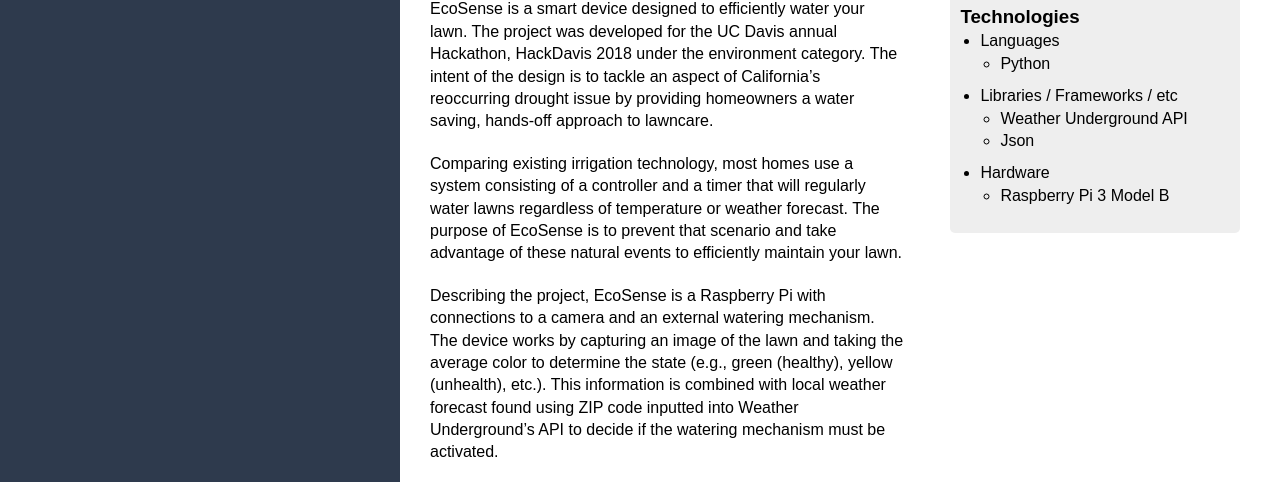
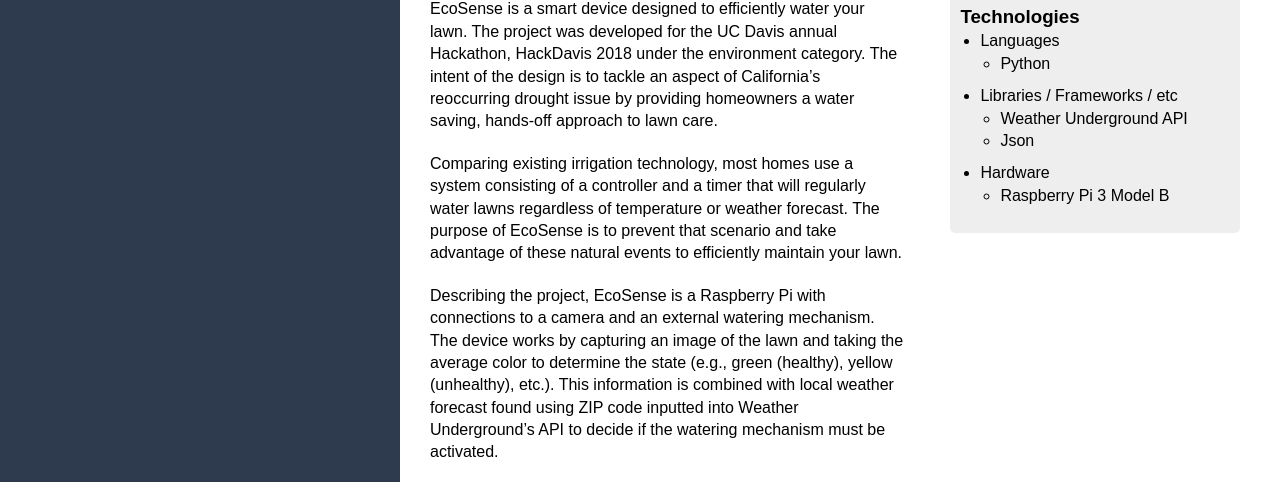
Before and after one commit to AHueya/ahueya.github.io, a Jekyll site: the page built from content/_projects/EcoSense.md, in a window 1280 px wide. Shown: the part 468-950 px from the top of the page. Built offline with Jekyll 4.4.1, drawn with Linux system fonts in a browser that asks for light colours; nearby versions of some CDN libraries.

Commit message:
Update EcoSense.md

```diff
--- a/content/_projects/EcoSense.md
+++ b/content/_projects/EcoSense.md
@@ -25,7 +25,7 @@
 
 EcoSense is a smart device designed to efficiently water your lawn. The project was developed for the UC Davis annual
 Hackathon, HackDavis 2018 under the environment category. The intent of the design is to tackle an aspect of California’s
-reoccurring drought issue by providing homeowners a water saving, hands-off approach to lawncare.
+reoccurring drought issue by providing homeowners a water saving, hands-off approach to lawn care.
 
 Comparing existing irrigation technology, most homes use a system consisting of a controller and a timer that will
 regularly water lawns regardless of temperature or weather forecast. The purpose of EcoSense is to prevent that scenario
@@ -33,7 +33,7 @@
 
 Describing the project, EcoSense is a Raspberry Pi with connections to a camera and an external watering mechanism. The
 device works by capturing an image of the lawn and taking the average color to determine the state (e.g., green (healthy),
-yellow (unhealth), etc.). This information is combined with local weather forecast found using ZIP code inputted into
+yellow (unhealthy), etc.). This information is combined with local weather forecast found using ZIP code inputted into
 Weather Underground’s API to decide if the watering mechanism must be activated.
 
 Because of the nature of Hackathons, the time to conceptualize, plan, and develop was extremely short. Thus, the project
```
